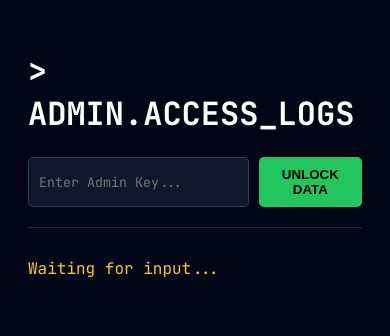
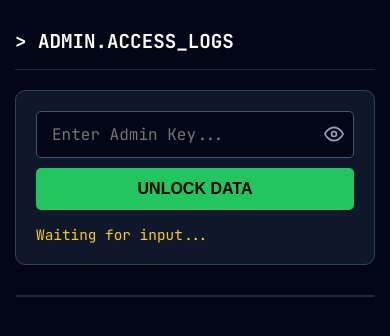
Before and after one commit to Mohd-ZahidKhan/portfolio, a plain HTML site: page admin.html in a window 390 px wide. Drawn offline with Linux system fonts and the light colour scheme.

```diff
--- a/admin.html
+++ b/admin.html
@@ -2,54 +2,190 @@
 <html lang="en">
 <head>
     <meta charset="UTF-8">
-    <meta name="viewport" content="width=device-width, initial-scale=1.0">
-    <title>MZK Admin Panel</title>
+    <meta name="viewport" content="width=device-width, initial-scale=1.0"> <title>MZK Admin Panel</title>
     <link href="https://fonts.googleapis.com/css2?family=JetBrains+Mono:wght@400;700&display=swap" rel="stylesheet">
     <style>
-        body { background-color: #020617; color: #cbd5e1; font-family: 'JetBrains Mono', monospace; padding: 20px; }
-        .container { max-width: 1200px; margin: 0 auto; }
+
+        * { box-sizing: border-box; }
+        body {
+            background-color: #020617;
+            color: #cbd5e1;
+            font-family: 'JetBrains Mono', monospace;
+            padding: 20px;
+            margin: 0;
+        }
+        .container {
+            max-width: 1200px;
+            margin: 0 auto;
+        }
+
+        h1 {
+            color: white;
+            font-size: 1.5rem;
+            margin-bottom: 20px;
+            border-bottom: 1px solid #1e293b;
+            padding-bottom: 15px;
+        }
 
 
-        .login-box { display: flex; gap: 10px; margin-bottom: 30px; border-bottom: 1px solid #1e293b; padding-bottom: 20px; }
-        input { background: #0f172a; border: 1px solid #334155; color: white; padding: 10px; border-radius: 5px; font-family: inherit; width: 300px; }
-        button { background: #22c55e; color: black; border: none; padding: 10px 20px; font-weight: bold; cursor: pointer; border-radius: 5px; }
-        button:hover { background: #4ade80; }
+        .login-wrapper {
+            background: #0f172a;
+            padding: 20px;
+            border-radius: 10px;
+            border: 1px solid #334155;
+            margin-bottom: 30px;
+        }
+
+        .login-box {
+            display: flex;
+            gap: 10px;
+            align-items: center;
+        }
 
 
-        table { width: 100%; border-collapse: collapse; display: none; }
-        th { text-align: left; color: #06b6d4; padding: 15px; border-bottom: 1px solid #334155; }
-        td { padding: 15px; border-bottom: 1px solid #1e293b; font-size: 0.9rem; }
-        tr:hover { background: rgba(255,255,255,0.02); }
+        .password-container {
+            position: relative;
+            flex-grow: 1;
+            max-width: 400px;
+        }
 
-        .status-msg { margin-top: 10px; color: #facc15; }
-        .isp-cell { color: #94a3b8; font-size: 0.85rem; }
-        .isp-highlight { color: #e879f9; }
+        input {
+            background: #020617;
+            border: 1px solid #475569;
+            color: white;
+            padding: 12px 45px 12px 15px;
+            border-radius: 5px;
+            font-family: inherit;
+            width: 100%;
+            font-size: 1rem;
+            outline: none;
+        }
+        input:focus { border-color: #22c55e; }
+
+
+        .toggle-btn {
+            position: absolute;
+            right: 10px;
+            top: 50%;
+            transform: translateY(-50%);
+            background: none;
+            border: none;
+            color: #94a3b8;
+            cursor: pointer;
+            padding: 0;
+            display: flex;
+            align-items: center;
+        }
+        .toggle-btn:hover { color: white; }
+
+
+        .unlock-btn {
+            background: #22c55e;
+            color: #000;
+            border: none;
+            padding: 12px 25px;
+            font-weight: bold;
+            cursor: pointer;
+            border-radius: 5px;
+            font-size: 1rem;
+            white-space: nowrap;
+            transition: background 0.2s;
+        }
+        .unlock-btn:hover { background: #4ade80; }
+
+
+        .table-responsive {
+            overflow-x: auto;
+            border-radius: 8px;
+            border: 1px solid #1e293b;
+        }
+
+        table {
+            width: 100%;
+            border-collapse: collapse;
+            display: none;
+            background: #0f172a;
+            min-width: 600px;
+        }
+
+        th { text-align: left; color: #06b6d4; padding: 15px; background: #1e293b; }
+        td { padding: 15px; border-bottom: 1px solid #1e293b; font-size: 0.9rem; vertical-align: middle; }
+        tr:last-child td { border-bottom: none; }
+        tr:hover { background: rgba(255,255,255,0.03); }
+
+        .status-msg { margin-top: 15px; font-size: 0.9rem; }
+        .isp-cell { color: #94a3b8; }
+        .isp-highlight { color: #e879f9; font-weight: bold; }
+        .visitor-label { color: #94a3b8; font-style: italic; }
+
+
+        @media (max-width: 600px) {
+            body { padding: 15px; }
+
+
+            .login-box {
+                flex-direction: column;
+                align-items: stretch;
+            }
+
+            .password-container { max-width: 100%; }
+            .unlock-btn { width: 100%; }
+
+            h1 { font-size: 1.2rem; }
+        }
     </style>
 </head>
 <body>
 
 <div class="container">
-    <h1 style="color:white;">> ADMIN.ACCESS_LOGS</h1>
+    <h1>> ADMIN.ACCESS_LOGS</h1>
 
+    <div class="login-wrapper">
         <div class="login-box">
+            <div class="password-container">
                 <input type="password" id="adminKey" placeholder="Enter Admin Key...">
-        <button onclick="fetchLogs()">UNLOCK DATA</button>
+                <button class="toggle-btn" onclick="togglePassword()" title="Show Password">
+                    <svg id="eyeIcon" xmlns="http://www.w3.org/2000/svg" width="20" height="20" viewBox="0 0 24 24" fill="none" stroke="currentColor" stroke-width="2" stroke-linecap="round" stroke-linejoin="round"><path d="M1 12s4-8 11-8 11 8 11 8-4 8-11 8-11-8-11-8z"></path><circle cx="12" cy="12" r="3"></circle></svg>
+                    <svg id="eyeOffIcon" style="display:none;" xmlns="http://www.w3.org/2000/svg" width="20" height="20" viewBox="0 0 24 24" fill="none" stroke="currentColor" stroke-width="2" stroke-linecap="round" stroke-linejoin="round"><path d="M17.94 17.94A10.07 10.07 0 0 1 12 20c-7 0-11-8-11-8a18.45 18.45 0 0 1 5.06-5.94M9.9 4.24A9.12 9.12 0 0 1 12 4c7 0 11 8 11 8a18.5 18.5 0 0 1-2.16 3.19m-6.72-1.07a3 3 0 1 1-4.24-4.24"></path><line x1="1" y1="1" x2="23" y2="23"></line></svg>
+                </button>
             </div>
-    <div id="status" class="status-msg">Waiting for input...</div>
+            <button class="unlock-btn" onclick="fetchLogs()">UNLOCK DATA</button>
+        </div>
+        <div id="status" class="status-msg" style="color:#facc15;">Waiting for input...</div>
+    </div>
 
+    <div class="table-responsive">
         <table id="dataTable">
             <thead>
                 <tr>
-                <th>TIMESTAMP</th>
-                <th>IP ADDRESS</th>
+                    <th width="20%">TYPE</th>
+                    <th width="25%">IP ADDRESS</th>
                     <th>ISP & LOCATION</th>
                 </tr>
             </thead>
             <tbody id="tableBody"></tbody>
         </table>
     </div>
+</div>
 
 <script>
+
+    function togglePassword() {
+        const input = document.getElementById('adminKey');
+        const eye = document.getElementById('eyeIcon');
+        const eyeOff = document.getElementById('eyeOffIcon');
+
+        if (input.type === "password") {
+            input.type = "text";
+            eye.style.display = "none";
+            eyeOff.style.display = "block";
+        } else {
+            input.type = "password";
+            eye.style.display = "block";
+            eyeOff.style.display = "none";
+        }
+    }
+
 
     const API_BASE = "https://ambitious-coast-05c28291e.2.azurestaticapps.net/api/GetAdminData";
 
@@ -67,10 +203,8 @@
         try {
             const response = await fetch(`${API_BASE}?key=${key}`);
 
-
             if (response.status === 401) {
                 const errorData = await response.json();
-
                 statusEl.innerText = errorData.message;
                 statusEl.style.color = "#ef4444";
                 return;
@@ -81,35 +215,28 @@
                 return;
             }
 
+            const data = await response.json();
 
-            const data = await response.json();
-            statusEl.innerText = `✅ Success: ${data.length} records found. Resolving ISPs...`;
+            statusEl.innerText = `✅ Success: ${data.length} unique visitors found.`;
             statusEl.style.color = "#22c55e";
             table.style.display = "table";
 
+            for (const ip of data) {
+                const row = document.createElement('tr');
 
-            data.sort((a, b) => new Date(b.timestamp) - new Date(a.timestamp));
-
-            for (const item of data) {
-                const row = document.createElement('tr');
-                const dateStr = new Date(item.timestamp).toLocaleString();
-
-
-                let cleanIP = item.ip || "Unknown";
+                let cleanIP = ip || "Unknown";
                 if (cleanIP.includes(':')) {
                     cleanIP = cleanIP.split(':')[0];
                 }
 
-
-                const ispCellId = `isp-${cleanIP.replace(/[^a-zA-Z0-9]/g, '')}-${Math.floor(Math.random() * 1000)}`;
+                const ispCellId = `isp-${cleanIP.replace(/[^a-zA-Z0-9]/g, '')}-${Math.floor(Math.random() * 10000)}`;
 
                 row.innerHTML = `
-                    <td>${dateStr}</td>
-                    <td style="color:white;">${cleanIP}</td>
+                    <td class="visitor-label">Visitor Log</td>
+                    <td style="color:white; font-family:'JetBrains Mono'">${cleanIP}</td>
                     <td id="${ispCellId}" class="isp-cell">Resolving...</td>
                 `;
                 tbody.appendChild(row);
-
 
                 lookupISP(cleanIP, ispCellId);
             }
@@ -117,6 +244,7 @@
         } catch (err) {
             console.error(err);
             statusEl.innerText = "Error: Could not connect to API.";
+            statusEl.style.color = "#ef4444";
         }
     }
 
@@ -143,9 +271,7 @@
                 } else {
                     el.innerText = "Lookup Failed";
                 }
-            } catch(err2) {
-
-            }
+            } catch(err2) { }
         }
     }
 </script>
--- a/api/GetAdminData/index.js
+++ b/api/GetAdminData/index.js
@@ -27,10 +27,11 @@
         return;
     }
 
+    const ipList = visitorDoc ? visitorDoc.visitors : [];
 
     context.res = {
         status: 200,
         headers: corsHeaders,
-        body: allRecords
+        body: ipList
     };
 }
```
Also changed, not shown: api/GetAdminData/function.json (+4 -3 lines). Lines whose indentation alone changed are shown as unchanged.
